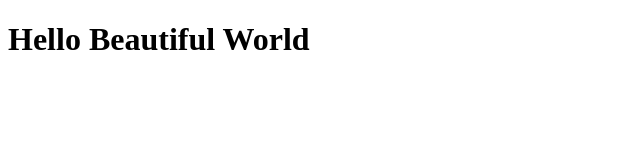
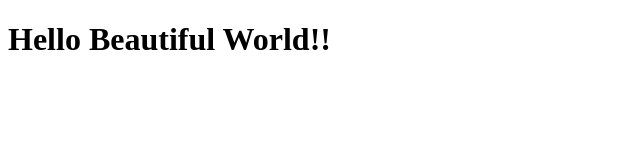
Before and after one commit to lynx360/Coursera-HTML, a plain HTML site: page index.html in a window 1280 px wide. Shown: the full height of the page, 0-640 px from the left. Drawn offline with Linux system fonts and the light colour scheme.

Commit message:
minor changes

```diff
--- a/index.html
+++ b/index.html
@@ -6,7 +6,7 @@
     </head>
     <body>
         <h1>
-            Hello Beautiful World
+            Hello Beautiful World!!
         </h1>
     </body>
 </html>
```
